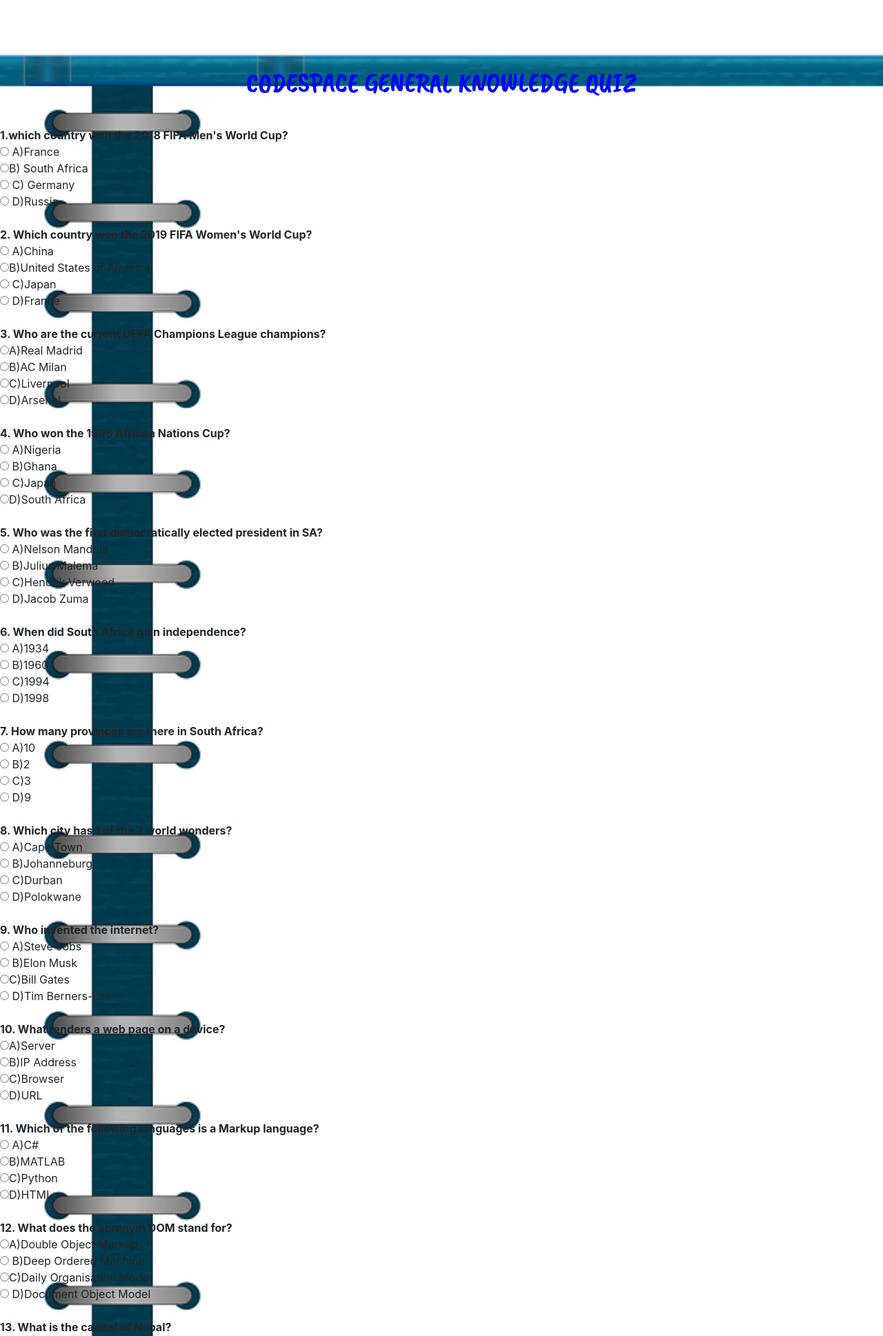
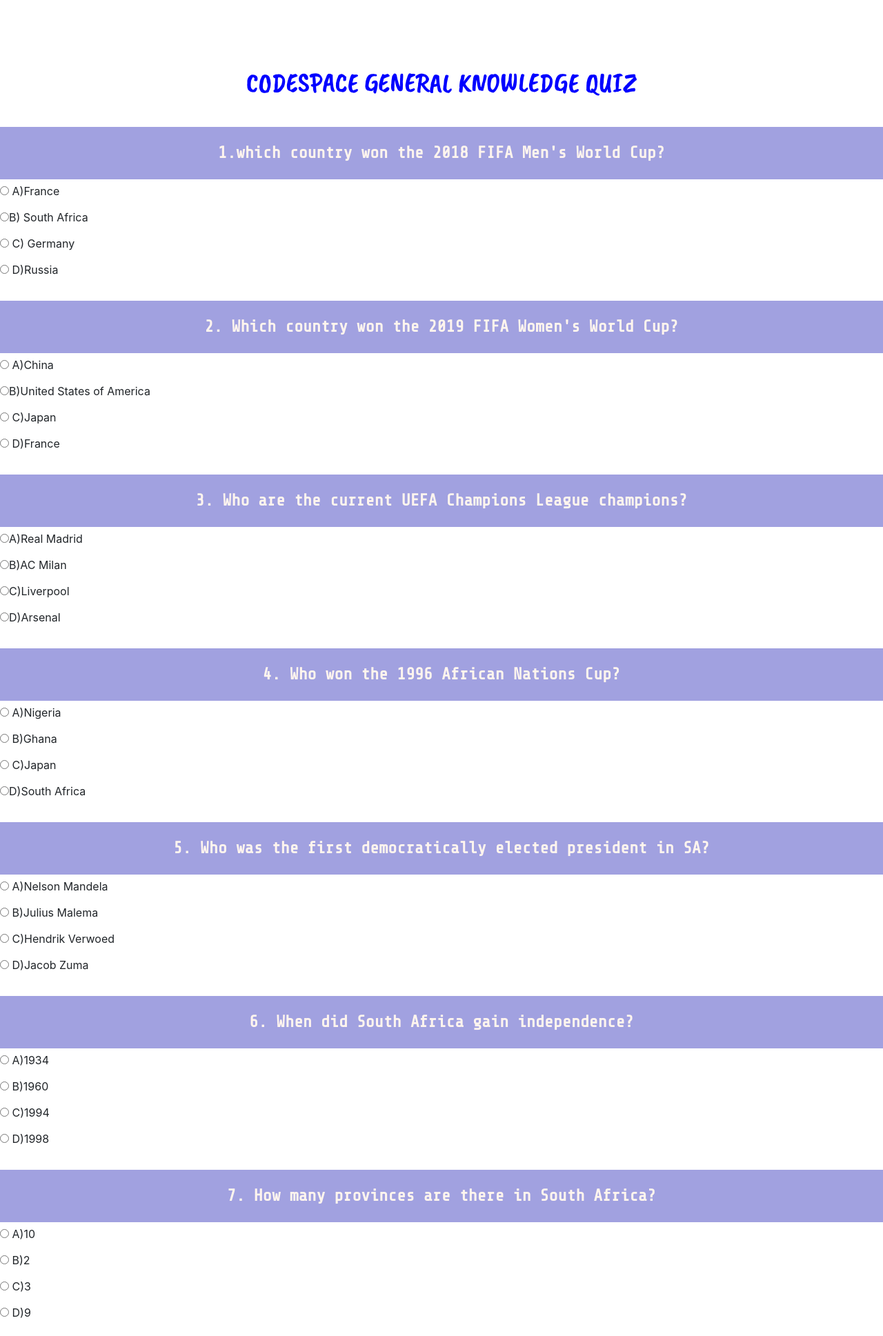
Before and after one commit to OTeeEnabor/GENERAL-KNOWLEDGE-QUIZ, a PHP site: page /quiz.php in a window 1280 px wide. Shown: the top 1937 px of the page at 69% size. Run offline with PHP 8.4, Linux system fonts and the light colour scheme; some web fonts are replaced.

Commit message:
styling the questions on the quiz page, imported a tech font.

```diff
--- a/css/stylesheet.css
+++ b/css/stylesheet.css
@@ -3,6 +3,7 @@
 
 /*IMPORTS*/
 @import url('https://fonts.googleapis.com/css?family=Finger+Paint&display=swap');
+@import url('https://fonts.googleapis.com/css?family=Share+Tech+Mono&display=swap');
 /*IMPORTS*/
 *{
     box-sizing:border-box;
@@ -70,6 +71,27 @@
     margin:6rem  2rem 1rem;
 
 }
+
+
+
+/*Styling for the Quiz Page*/
+
+.question-style{
+    font-family: 'Share Tech Mono', monospace;
+    font-size:1.5rem;
+    text-align: center;
+    font-weight:bold;
+    background-color:rgb(161, 161, 224);
+    color:seashell;
+    padding-top:20px;
+    padding-bottom:20px;
+}
+.question-option-style{
+    margin: 10px auto 15px;
+}
+/*End of styling for the quiz page*/
+
+
 /* Extra small devices (phones, 600px and down) */
 /* @media only screen and (max-width: 600px) {
     .intro-container{
--- a/quiz.php
+++ b/quiz.php
@@ -14,7 +14,7 @@
 
     <title>QUIZ</title>
 </head>
-<body class ="page-body">
+<body>
 
 <!--PHP Code starts here -->
 
@@ -58,8 +58,13 @@ function showQuestions($questionsA){
     foreach($questionsA as $key => $value){
 
         #show the question
+        echo <<<END
 
-        echo "<br><b>$value[0]</b><br>";
+        <br>
+        <div class ="question-style">
+        <b>$value[0]</b>
+        </div>
+END;
 
         #store choices of each question into a choice array
          $option = explode(",",$value[1]);
@@ -68,9 +73,11 @@ function showQuestions($questionsA){
         //Take the first element in the choice array, i.e the letters corresponding to each choice.
                 $choice_value = substr(trim($value),0,1);
 
-                echo "<input type=\"radio\" name=\"$key\"
+                echo <<<END
 
-                value=\"$choice_value\">$value</input><br>";
+                 <input class="question-option-style" type="radio" name="$key"
+                value="$choice_value">$value</input><br>
+END;
             }
     }
 }
--- a/result.php
+++ b/result.php
@@ -7,6 +7,8 @@
     <title>CodeSpace Results</title>
 </head>
 <body>
-
+    <?php
+    //The results from the quiz page will be sent to this page
+    ?>
 </body>
 </html>
```
